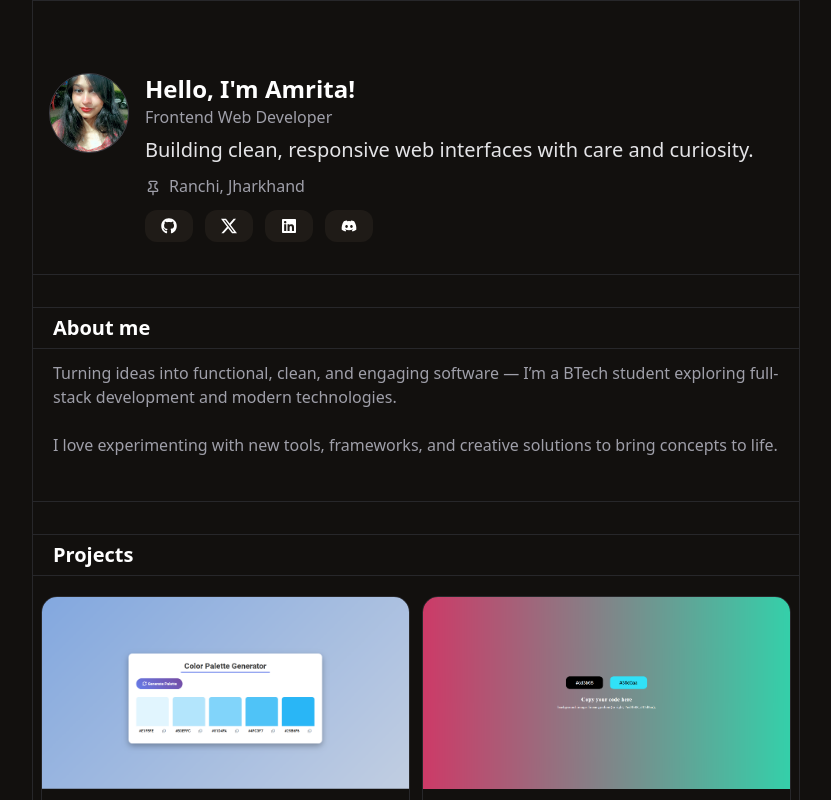
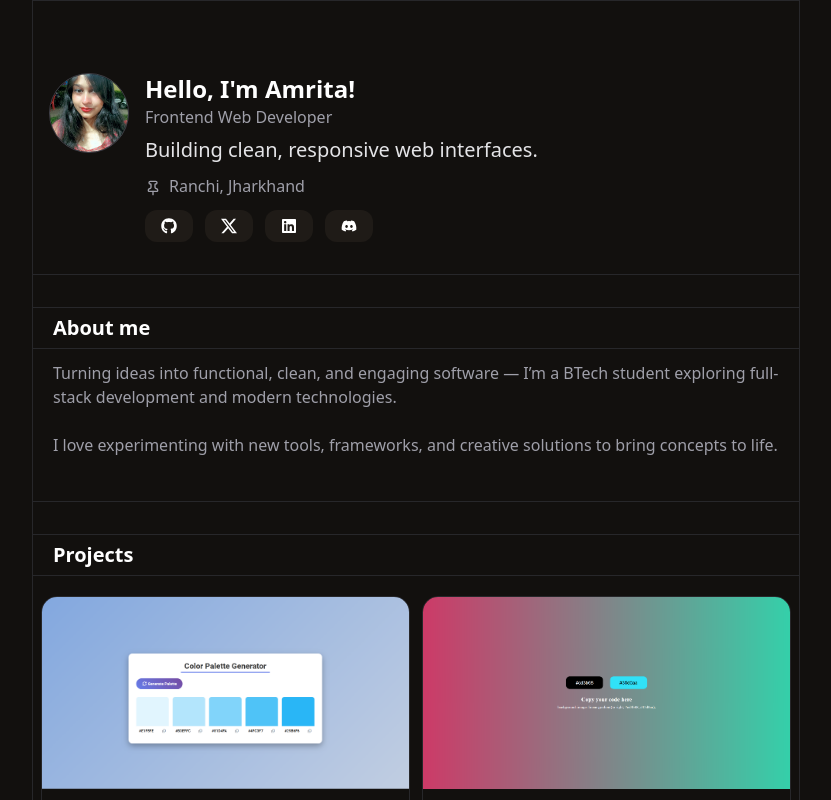
Before and after one commit to amritasrc/amrita-portfolio, a React (Vite) app: page / in a window 1280 px wide. Shown: the top 800 px of the page, without its empty margins (224-1055 px from the left). Built offline with nearby package versions, Linux system fonts and the light colour scheme.

Commit message:
Intro changed

```diff
--- a/src/Comps/Intro.jsx
+++ b/src/Comps/Intro.jsx
@@ -25,7 +25,7 @@ const Intro = () => {
                     <h2 className="text-zinc-400">Frontend Web Developer</h2>
 
                     <p className="text-zinc-200 text-base sm:text-xl mt-2 leading-tight">
-                        Building clean, responsive web interfaces with care and curiosity.
+                        Building clean, responsive web interfaces.
                     </p>
 
                     <p className="flex items-center gap-2 text-zinc-400 mt-3">
```
